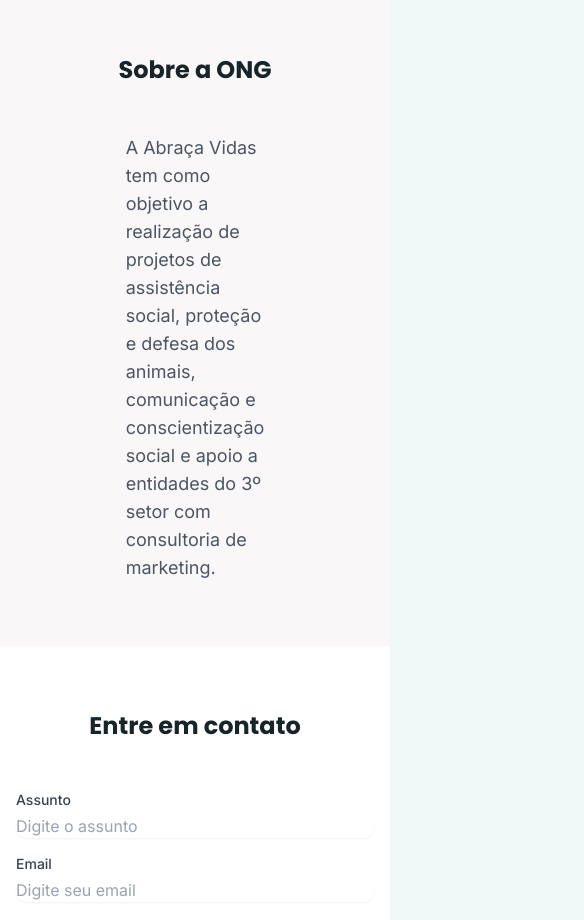
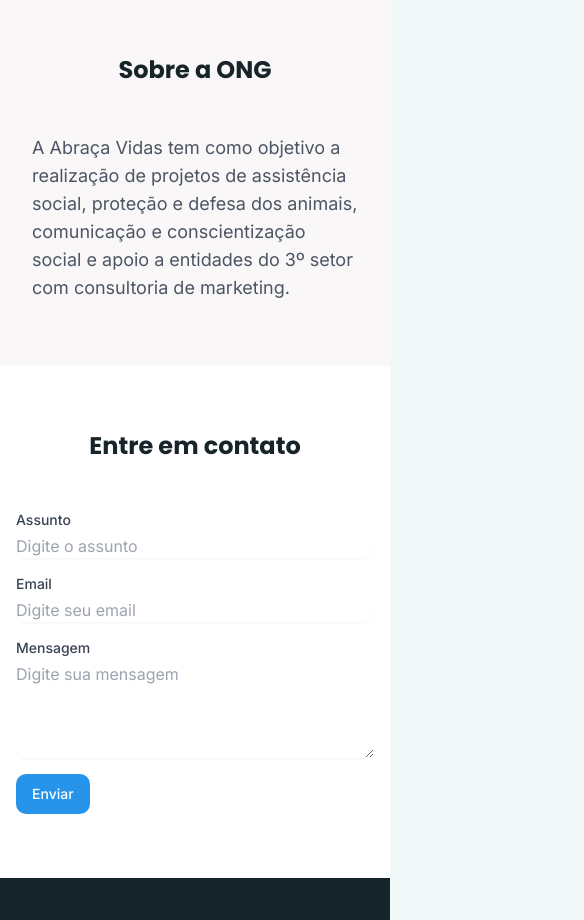
Before and after one commit to Xandowski/ong-abraca-vidas, a Next.js app: page / in a window 390 px wide. Shown: the part 1700-2620 px from the top of the page, 584 px wide, since content can reach past the window. Built offline with nearby package versions, Linux system fonts and the light colour scheme; no server answers; the database is empty.

Commit message:
fix: ajuste tamanho do texto sobre

```diff
--- a/src/app/dashboard/page.tsx
+++ b/src/app/dashboard/page.tsx
@@ -592,7 +592,7 @@ const OngDashboard = () => {
                     <label className="block text-sm font-medium mb-1">Idade</label>
                     <input
                       className="w-full border border-gray-300 rounded-md px-3 py-2"
-                      placeholder="Ex: 2 anos"
+                      placeholder="Ex: 2"
                       value={age}
                       onChange={(e) => setAge(e.target.value)}
                       required
--- a/src/app/page.tsx
+++ b/src/app/page.tsx
@@ -203,7 +203,7 @@ const Index = () => {
             <h2 id="about" className="text-2xl md:text-3xl font-bold text-center mb-12 text-ong-dark">
               Sobre a ONG
             </h2>
-            <p className="px-80 text-gray-600 text-lg">
+            <p className="lg:px-80 text-gray-600 text-lg">
               A Abraça Vidas tem como objetivo a realização de projetos de assistência social, proteção e defesa dos animais, comunicação e conscientização
                social e apoio a entidades do 3º setor com consultoria de marketing.
             </p>
```
Lines whose indentation alone changed are shown as unchanged.
